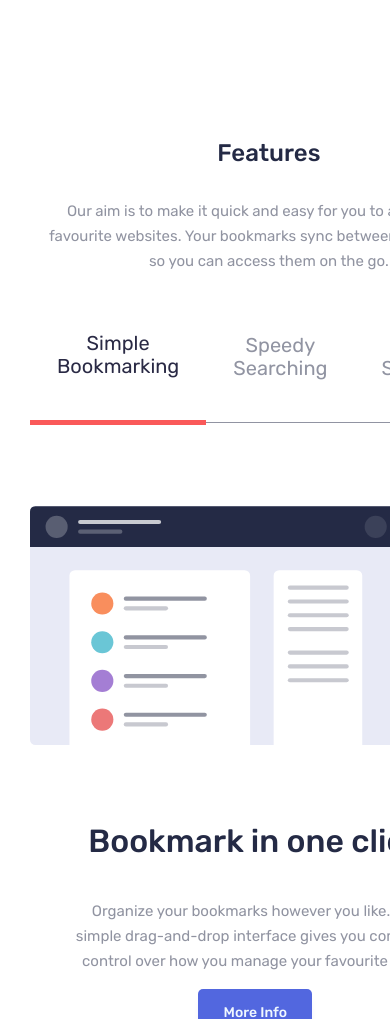
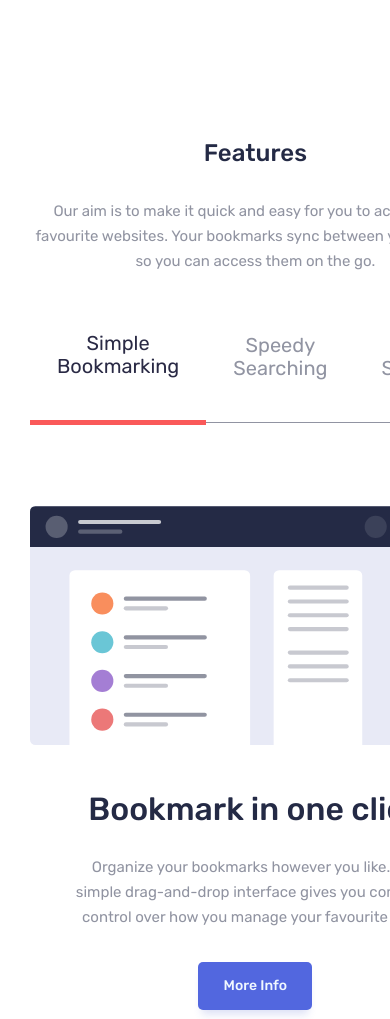
Before and after one commit to ezlyTech/bookmark-landingpage, a website: page sico.html in a window 390 px wide. Shown: the part 82-1101 px from the top of the page. Drawn offline with nearby package versions, Linux system fonts and the light colour scheme.

Commit message:
mobile progress

```diff
--- a/app/scss/ribbons/sico.scss
+++ b/app/scss/ribbons/sico.scss
@@ -15,12 +15,13 @@
                 }
 
                 .featureText{
+                    position: relative;
                     max-width: 543px;
                     width: 100%;
-                    position: relative;
                     display: flex;
                     justify-content: center;
                     align-items: center;
+                    padding-left: 27%;
                 }
             }
 
@@ -93,6 +94,16 @@
                         z-index: 4;
                         right: 0px;
                         top: 70px;
+
+                        .FTTh{
+                            padding-bottom: 20px;
+                            margin: 0;
+                         }
+
+                        .FTTp{
+                           padding-bottom: 32px;
+                           margin: 0;
+                        }
 
 
                         .featureButton1{
@@ -250,14 +261,19 @@
 
 
                     .featureTitle{
-                        position: relative;
-                        left: 3%;
+                        display: flex;
+                        justify-content: center;
+                        align-items: center;
 
                     }
 
                     .featureText{
-                        left: 3%;
+                        position: relative;
                         width: 100%;
+                        display: flex;
+                        justify-content: center;
+                        align-items: center;
+                        padding-left: 0;
                     }
                 }
 
@@ -268,9 +284,9 @@
                     }
 
                     ul{
-                        display: column;
+                        display: flex;
+                        column-count: 1;
                         width: 100%;
-                        left: -4%;
 
 
                         li{
--- a/sico.html
+++ b/sico.html
@@ -65,8 +65,8 @@
                     <img src="./assets/illustration-features-tab-1.svg" class="featureTab1">
 
                     <div class="featureTabText1">
-                        <h3>Bookmark in one click</h3>
-                        <p>Organize your bookmarks however you like. Our simple drag-and-drop interface gives you complete control over how you manage your favourite sites.</p>
+                        <h3 class="FTTh">Bookmark in one click</h3>
+                        <p class="FTTp">Organize your bookmarks however you like. Our simple drag-and-drop interface gives you complete control over how you manage your favourite sites.</p>
                         <button class="featureButton1">More Info</button>
                     </div>
 
```
Also changed, not shown: dist/style.css, 1 other file.
